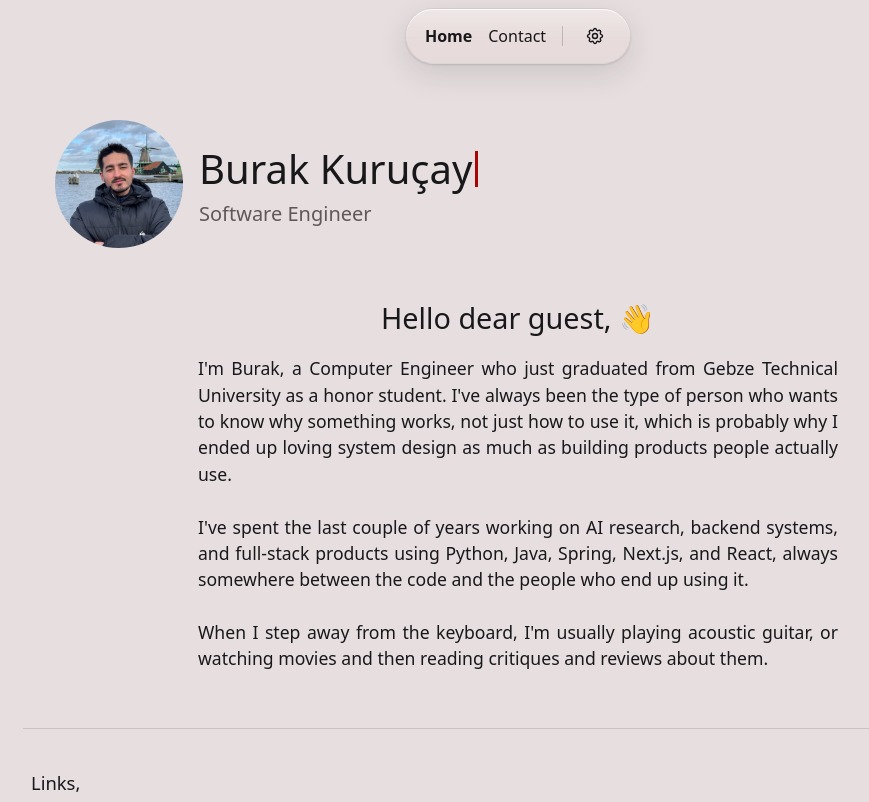
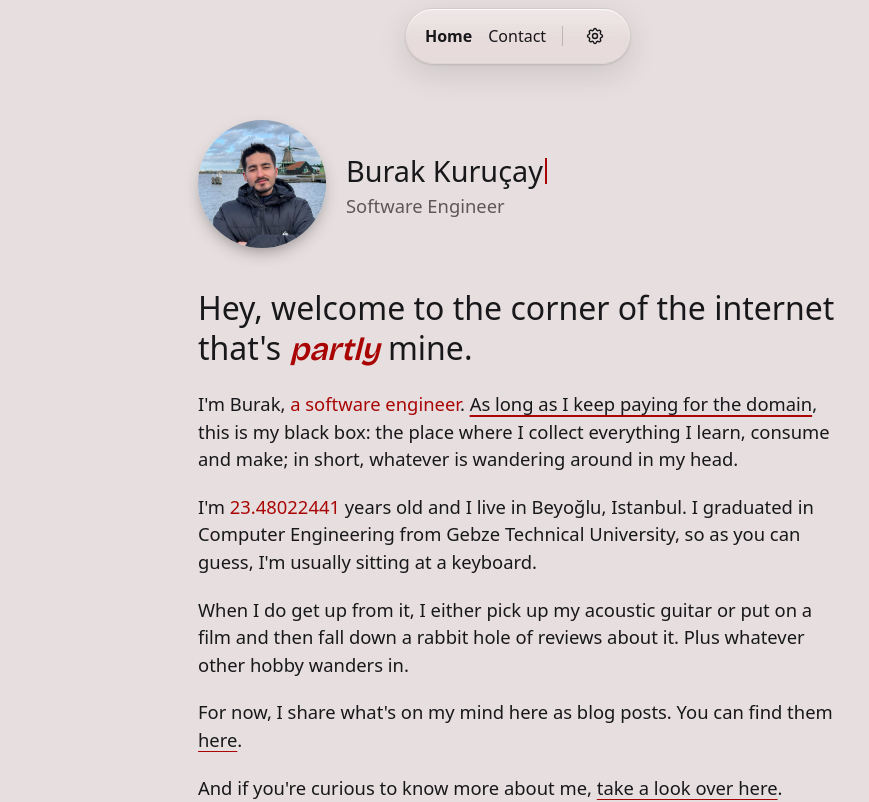
Before and after one commit to 214X/211-journal, a Next.js app in the folder frontend/211-journal/: page /en in a window 1280 px wide. Shown: the part 720-1522 px from the top of the page, without its empty margins (122-991 px from the left). Built offline with nearby package versions, Linux system fonts and the light colour scheme; no server answers.

Commit message:
About section rewritten: greeting with a red partly-mine word, five short paragraphs with a live age and links, everything in one 640px column with even spacing. Avatar gets a soft shadow.

```diff
--- a/frontend/211-journal/components/HomePage/HomePage.module.css
+++ b/frontend/211-journal/components/HomePage/HomePage.module.css
@@ -9,14 +9,25 @@
 }
 
 .mainContainer {
+    /* the shared content box: gutter from the screen edge, never wider than --content-width */
+    width: min(100% - var(--content-gutter) * 2, var(--content-width));
+    padding: 1.5rem var(--content-padding);
+}
+
+/* the whole about section is one --measure wide column, centered in the content box:
+   photo, greeting and paragraphs all start from the same left edge */
+.profile,
+.aboutMeSection {
     width: 100%;
-    padding: 1.5rem;
+    max-inline-size: var(--measure);
+    margin-inline: auto;
 }
 
 .profile {
     display: flex;
     align-items: center;
-    padding: 2rem 0.1rem 2rem 0.1rem;
+    gap: 1.25rem;
+    padding-block: 2rem;
 }
 
 .profileAvatar {
@@ -27,10 +38,7 @@
     aspect-ratio: 1 / 1;
     height: auto;
     flex-shrink: 0;
-
-    /* margin*/
-    margin-left: 0.1rem;
-    margin-right: 1rem;
+    box-shadow: 0 7px 18px -6px rgb(0 0 0 / 0.45);   /* light shadow behind the photo */
 }
 
 .profileTextContainer {
@@ -38,54 +46,80 @@
 }
 
 .profileName {
-    font-size: 1.8rem;
+    font-size: var(--text-display);
 }
 
 .profileJobTitle {
-    font-size: 1.2rem;
+    font-size: var(--text-body);
     color: var(--foreground-muted);
 }
 
 .aboutMeSection{
     display: flex;
     flex-direction: column;
-    align-items: center;
 }
 
 .introductoryLine {
-    font-size: 1.8rem;
-    padding: 1rem 0rem 1rem 0rem;
+    font-size: var(--text-headline);
+    line-height: 1.25;
+    margin: 0.5rem 0 1.25rem;   /* closer to its paragraphs than to the profile above */
+}
+
+/* the one word the greeting leans on ("kısmen" / "partly"):
+   red and in the display font, like "Journal" in the hero */
+.greetingEmphasis {
+    font-family: var(--font-display);
+    font-style: italic;
+    font-weight: 600;
+    color: var(--accent-text);
+}
+
+/* marked pieces of the about text */
+.markRed {
+    color: var(--accent-text);
+}
+
+.markUnderline {
+    text-decoration: underline;
+    text-decoration-color: var(--accent-text);
+    text-decoration-thickness: 2px;
+    text-underline-offset: 0.2em;
 }
 
 .aboutMeText {
-    font-size: 1.1rem;
-    text-align: justify;
+    font-size: var(--text-body);
+}
+
+.aboutMeText + .aboutMeText {
+    margin-top: 1.25rem;
+}
+
+/* the live age: red, and every digit the same width so the number does not wobble while it counts */
+.age {
+    color: var(--accent-text);
+    font-variant-numeric: tabular-nums;
+}
+
+/* links keep the text colour and only get a red underline, so red text stays rare */
+.link {
+    text-decoration: underline;
+    text-decoration-color: var(--accent-text);
+    text-decoration-thickness: 1px;
+    text-underline-offset: 0.2em;
+    transition: color 150ms ease;
+}
+
+.link:hover {
+    color: var(--accent-text);
 }
 
 
 @media (min-width: 768px) {
     .mainContainer {
-        max-width: var(--content-width);
-        padding: 0.5rem;
-    }
-
-    .profile {
-        padding: 2rem 0.5rem 2rem 0.5rem;
+        padding-block: 0.5rem;
     }
 
     .profileAvatar {
         max-width: 8rem;
-
-        /* margin*/
-        margin-left: 1rem;
-        margin-right: 1rem;
-    }
-
-    .profileName {
-        font-size: 2.5rem;
-    }
-
-    .profileJobTitle {
-        font-size: 1.25rem;
     }
 }
--- a/frontend/211-journal/components/HomePage/HomePage.tsx
+++ b/frontend/211-journal/components/HomePage/HomePage.tsx
@@ -6,6 +6,25 @@ import styles from "./HomePage.module.css"
 import Image from "next/image"
 import HomeHero from "./HomeHero/HomeHero";
 import Typewriter from "@/components/Typewriter/Typewriter";
+import LiveAge from "@/components/LiveAge/LiveAge";
+
+// how a marked piece of about text is drawn ("mark" in homePageContent.json)
+const MARKS = {
+    red:       styles.markRed,
+    underline: styles.markUnderline,
+};
+
+const BIRTH = "2003-02-03T00:00:00+03:00";   // 03.02.2003, Istanbul time
+
+type AboutPart = { text?: string; mark?: string; href?: string; age?: boolean };
+
+// one piece of an about paragraph: plain text, marked text, a link, or the live age
+function renderPart(part: AboutPart, i: number) {
+    if (part.age) return <LiveAge key={i} birth={BIRTH} className={styles.age}/>;
+    if (part.href) return <a key={i} href={part.href} className={styles.link}>{part.text}</a>;
+    if (part.mark) return <span key={i} className={MARKS[part.mark as keyof typeof MARKS]}>{part.text}</span>;
+    return part.text;
+}
 
 export default async function HomePage() {
     const locale = await getLocale();
@@ -39,13 +58,15 @@ export default async function HomePage() {
                     {/* About Me Section */}
                     <section className={styles.aboutMeSection}>
                         <h1 className={styles.introductoryLine}>
-                            {t.introductoyLine}
+                            {t.greetingBefore}
+                            <em className={styles.greetingEmphasis}>{t.greetingEmphasis}</em>
+                            {" "}{t.greetingAfter}
                         </h1>
-                        <p className={styles.aboutMeText}>
-                            {t.aboutParagraph1}<br/><br/>
-                            {t.aboutParagraph2}<br/><br/>
-                            {t.aboutParagraph3}
-                        </p>
+                        {t.aboutParagraphs.map((paragraph, i) => (
+                            <p key={i} className={styles.aboutMeText}>
+                                {(paragraph as AboutPart[]).map(renderPart)}
+                            </p>
+                        ))}
                     </section>
 
                 </section>
--- a/frontend/211-journal/components/HomePage/homePageContent.json
+++ b/frontend/211-journal/components/HomePage/homePageContent.json
@@ -2,17 +2,134 @@
     "tr": {
         "name": "Burak Kuruçay",
         "jobTitle": "Yazılım Mühendisi",
-        "introductoyLine": "Merhaba değerli ziyaretçi, 👋",
-        "aboutParagraph1": "Ben Burak, Gebze Teknik Üniversitesi'nden onur öğrencisi olarak yeni mezun olmuş bir Bilgisayar Mühendisi'yim. Her zaman bir şeyin sadece nasıl kullanılacağını değil, neden çalıştığını anlamak isteyen biri oldum; bu da beni sistem tasarımını, insanların gerçekten kullandığı ürünler geliştirmek kadar sevmeye yöneltti.",
-        "aboutParagraph2": "Son birkaç yılımı Python, Java, Spring, Next.js ve React kullanarak yapay zeka araştırmaları, backend sistemleri ve full-stack ürünler üzerinde çalışarak geçirdim; her zaman kodla, o kodu kullanacak insanlar arasında bir yerde oldum.",
-        "aboutParagraph3": "Klavyeden uzaklaştığımda genelde akustik gitar çalıyorum, ya da film izleyip ardından üzerine kritikler ve eleştiriler okuyorum."
+        "greetingBefore": "Selam, internetin ",
+        "greetingEmphasis": "kısmen",
+        "greetingAfter": "bana ait olan yüzüne hoş geldin.",
+        "aboutParagraphs": [
+            [
+                {
+                    "text": "Ben Burak, "
+                },
+                {
+                    "text": "yazılım mühendisiyim",
+                    "mark": "red"
+                },
+                {
+                    "text": ". "
+                },
+                {
+                    "text": "Domain ücretini ödemeye devam ettiğim sürece",
+                    "mark": "underline"
+                },
+                {
+                    "text": " burası benim kara kutum: öğrendiklerimi, tükettiklerimi, ürettiklerimi, kısacası kafamın içinde dolaşan her şeyi burada biriktiriyorum."
+                }
+            ],
+            [
+                {
+                    "age": true
+                },
+                {
+                    "text": " yaşındayım ve İstanbul'da, Beyoğlu'nda yaşıyorum. Gebze Teknik Üniversitesi Bilgisayar Mühendisliği mezunuyum; yani anlayacağın, çoğu zaman bir klavyenin başındayım."
+                }
+            ],
+            [
+                {
+                    "text": "Klavyenin başından kalktığımda ya akustik gitarımı elime alıyorum ya da bir film açıp ardından eleştirilerini okumaya dalıyorum. Araya giren türlü türlü hobiler de cabası."
+                }
+            ],
+            [
+                {
+                    "text": "Zihnimden geçenleri şimdilik burada blog yazıları olarak paylaşıyorum. Yazılarıma "
+                },
+                {
+                    "text": "buradan",
+                    "href": "#"
+                },
+                {
+                    "text": " ulaşabilirsin."
+                }
+            ],
+            [
+                {
+                    "text": "Hakkımda daha fazlasını merak ediyorsan "
+                },
+                {
+                    "text": "şuraya",
+                    "href": "#"
+                },
+                {
+                    "text": " bir göz at."
+                }
+            ]
+        ]
     },
     "en": {
         "name": "Burak Kuruçay",
         "jobTitle": "Software Engineer",
-        "introductoyLine": "Hello dear guest, 👋",
-        "aboutParagraph1": "I'm Burak, a Computer Engineer who just graduated from Gebze Technical University as a honor student. I've always been the type of person who wants to know why something works, not just how to use it, which is probably why I ended up loving system design as much as building products people actually use.",
-        "aboutParagraph2": "I've spent the last couple of years working on AI research, backend systems, and full-stack products using Python, Java, Spring, Next.js, and React, always somewhere between the code and the people who end up using it.",
-        "aboutParagraph3": "When I step away from the keyboard, I'm usually playing acoustic guitar, or watching movies and then reading critiques and reviews about them."
+        "greetingBefore": "Hey, welcome to the corner of the internet that's ",
+        "greetingEmphasis": "partly",
+        "greetingAfter": "mine.",
+        "aboutParagraphs": [
+            [
+                {
+                    "text": "I'm Burak, "
+                },
+                {
+                    "text": "a software engineer",
+                    "mark": "red"
+                },
+                {
+                    "text": ". "
+                },
+                {
+                    "text": "As long as I keep paying for the domain",
+                    "mark": "underline"
+                },
+                {
+                    "text": ", this is my black box: the place where I collect everything I learn, consume and make; in short, whatever is wandering around in my head."
+                }
+            ],
+            [
+                {
+                    "text": "I'm "
+                },
+                {
+                    "age": true
+                },
+                {
+                    "text": " years old and I live in Beyoğlu, Istanbul. I graduated in Computer Engineering from Gebze Technical University, so as you can guess, I'm usually sitting at a keyboard."
+                }
+            ],
+            [
+                {
+                    "text": "When I do get up from it, I either pick up my acoustic guitar or put on a film and then fall down a rabbit hole of reviews about it. Plus whatever other hobby wanders in."
+                }
+            ],
+            [
+                {
+                    "text": "For now, I share what's on my mind here as blog posts. You can find them "
+                },
+                {
+                    "text": "here",
+                    "href": "#"
+                },
+                {
+                    "text": "."
+                }
+            ],
+            [
+                {
+                    "text": "And if you're curious to know more about me, "
+                },
+                {
+                    "text": "take a look over here",
+                    "href": "#"
+                },
+                {
+                    "text": "."
+                }
+            ]
+        ]
     }
 }
```
